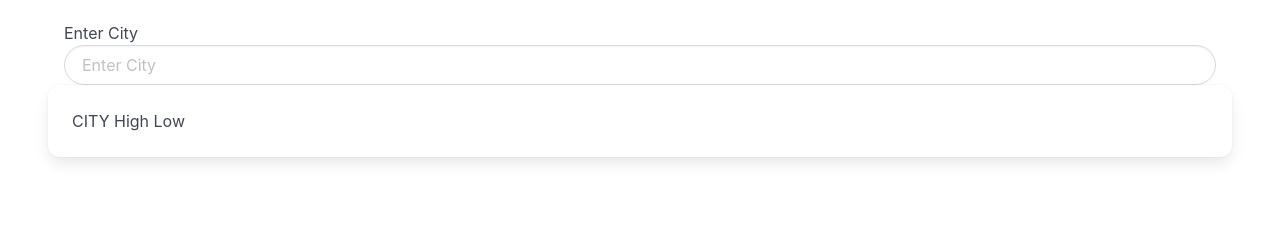
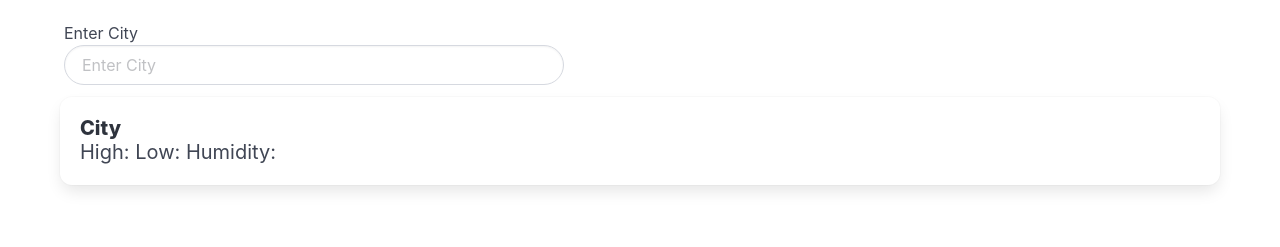
Before and after one commit to jknowles10/Weather-Dashboard, a plain HTML site: page index.html in a window 1280 px wide. Shown: the part 87-334 px from the top of the page. Drawn offline with nearby package versions, Linux system fonts and the light colour scheme.

Commit message:
Changed city forecast card

```diff
--- a/index.html
+++ b/index.html
@@ -17,19 +17,20 @@
       <h1>
         Enter City
       </h1>
-      <input id="city-input" class="input is-rounded" type="text" placeholder="Enter City" />
+      <input id="city-input" class="input is-rounded" type="text" placeholder="Enter City" style="width: 500px" />
     </div>
 
-    <div id="city-card" class="card">
-        <div class="card-content">
-          <div class="content">
-            CITY
-            High
-            Low
-          </div>
+    <div class="column">
+        <div class="box">
+          <p class="title is-5">City</p>
+          <p class="subtitle">
+            High:
+            Low:
+            Humidity:
+          </p>
         </div>
       </div>
-
+    </div>
 
   </section>
 
```
